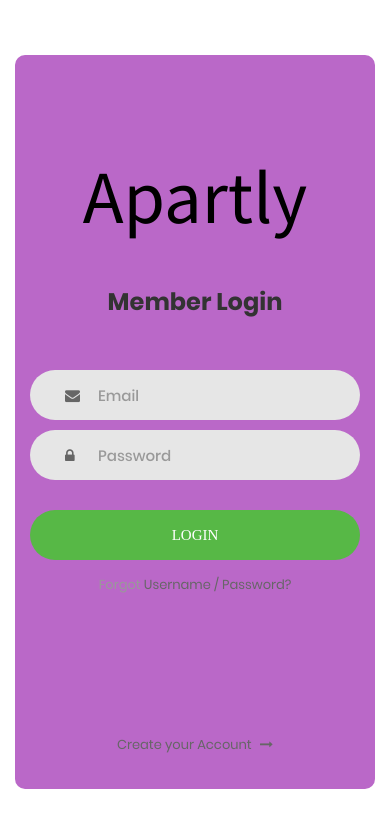
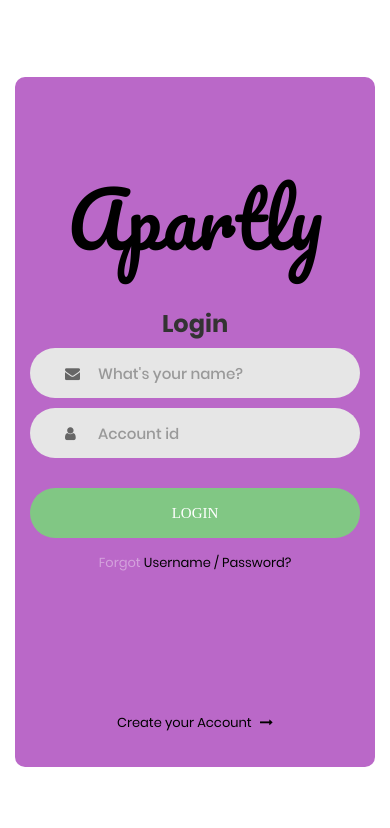
Before and after one commit to anooj-shah/RowdyHacks-Apartly, a Flask app: template frontend/templates/login.html in a window 390 px wide. Shown: the top 828 px of the page. Run offline with Flask 2, Linux system fonts and the light colour scheme; the template is opened without the code that fills it, so the values that code supplies are empty; some libraries are stand-ins or nearby versions; some web fonts are replaced.

Commit message:
updated css

```diff
--- a/frontend/static/css/style.css
+++ b/frontend/static/css/style.css
@@ -41,13 +41,13 @@ body {
 }
 
 a {
-  color: #ba68c8;
+  color: #81c784;
   -webkit-transition: 0.5s;
   -o-transition: 0.5s;
   transition: 0.5s;
 }
 a:hover, a:active, a:focus {
-  color: #ba68c8;
+  color: #81c784 !important;
   outline: none;
   text-decoration: none;
 }
@@ -65,17 +65,17 @@ h1, h2, h3, h4, h5, h6, figure {
 
 ::-webkit-selection {
   color: #fff;
-  background: #ba68c8;
+  background: #81c784;
 }
 
 ::-moz-selection {
   color: #fff;
-  background: #ba68c8;
+  background: #81c784;
 }
 
 ::selection {
   color: #fff;
-  background: #ba68c8;
+  background: #81c784;
 }
 
 .container-wrap {
--- a/frontend/static/login/css/main.css
+++ b/frontend/static/login/css/main.css
@@ -58,7 +58,7 @@ a:focus {
 
 a:hover {
 	text-decoration: none;
-  color: #57b846;
+  color: #81c784;
 }
 
 /*---------------------------------------------*/
@@ -137,14 +137,14 @@ iframe {
   font-family: Poppins-Regular;
   font-size: 13px;
   line-height: 1.5;
-  color: #999999;
+  color: #ffffff61;
 }
 
 .txt2 {
   font-family: Poppins-Regular;
   font-size: 13px;
   line-height: 1.5;
-  color: #666666;
+  color: black;
 }
 
 
@@ -213,7 +213,7 @@ iframe {
 
   width: 100%;
   display: block;
-  padding-bottom: 54px;
+  padding-bottom: 10px;
 }
 
 
@@ -300,7 +300,7 @@ iframe {
 }
 
 .input100:focus + .focus-input100 + .symbol-input100 {
-  color: #57b846;
+  color: #81c784;
   padding-left: 28px;
 }
 
@@ -328,7 +328,7 @@ iframe {
   width: 100%;
   height: 50px;
   border-radius: 25px;
-  background: #57b846;
+  background: #81c784;
   display: -webkit-box;
   display: -webkit-flex;
   display: -moz-box;
--- a/frontend/templates/footer.html
+++ b/frontend/templates/footer.html
@@ -4,7 +4,7 @@
             <div class="row">
                 <div class="col-md-3 fh5co-widget">
                     <h4>About Apartly</h4>
-                    <p>Apartly was created during the virtual hackathon Rowdy Hacks. Not a single member was ever present in the same room, and we had to work through means of Discord and Zoom.</p>
+                    <p>Apartly was created during the virtual hackathon Rowdy Hacks. This is our first ever virtual hackathon, and it has been an absolute blast! Even if we've never once been in the same room.</p>
                 </div>
                 <div class="col-md-3 col-md-push-1">
                     <h4>Members</h4>
@@ -21,7 +21,7 @@
                     <ul class="fh5co-footer-links">
                         <li><a href="explore">Explore</a></li>
                         <li><a href="schedule">Schedule</a></li>
-                        <li><a href="profile">profle</a></li>
+                        <li><a href="profile">Profle</a></li>
                     </ul>
                 </div>
 
--- a/frontend/templates/login.html
+++ b/frontend/templates/login.html
@@ -6,6 +6,7 @@
     <title>Login</title>
     <meta charset="UTF-8">
     <meta name="viewport" content="width=device-width, initial-scale=1">
+    <link href="https://fonts.googleapis.com/css?family=Pacifico&display=swap" rel="stylesheet">
     <link rel="stylesheet" type="text/css"
         href="{{ url_for('static', filename='login/fonts/font-awesome-4.7.0/css/font-awesome.min.css') }}">
 
@@ -19,29 +20,29 @@
         <div class="container-login100">
             <div class="wrap-login100">
                 <div style="width: 100%; text-align: center; padding-bottom: 30px;">
-                    <h1 style="font-size: 75px;">Apartly</h1>
+                    <h1 style="font-size: 75px; font-family: 'Pacifico', cursive;">Apartly</h1>
                 </div>
-                <div class="login100-pic js-tilt" data-tilt>
-                    <img src="{{ url_for('static', filename='login/images/img-01.png') }}" alt="IMG">
+                <div class="login100-pic js-tilt" data-tilt style="padding-top: 30px;">
+                    <img src="https://www.freepnglogos.com/uploads/logo-home-png/house-logo-design-vector-real-estate-logo-photos-25.png" alt="IMG">
                 </div>
                 <form class="login100-form validate-form">
                     <span class="login100-form-title">
-                        Member Login
+                        Login
                     </span>
 
-                    <div class="wrap-input100 validate-input" data-validate="Valid email is required: ex@abc.xyz">
-                        <input class="input100" type="text" name="email" placeholder="Email">
+                    <div class="wrap-input100">
+                        <input class="input100" type="text" name="email" placeholder="What's your name?">
                         <span class="focus-input100"></span>
                         <span class="symbol-input100">
                             <i class="fa fa-envelope" aria-hidden="true"></i>
                         </span>
                     </div>
 
-                    <div class="wrap-input100 validate-input" data-validate="Password is required">
-                        <input class="input100" type="password" name="pass" placeholder="Password">
+                    <div class="wrap-input100 validate-input" data-validate="Account id is required">
+                        <input class="input100" type="password" name="pass" placeholder="Account id">
                         <span class="focus-input100"></span>
                         <span class="symbol-input100">
-                            <i class="fa fa-lock" aria-hidden="true"></i>
+                            <i class="fa fa-user" aria-hidden="true"></i>
                         </span>
                     </div>
 
```
Also changed, not shown: other parts of frontend/static/css/style.css (+16 -16 lines).
